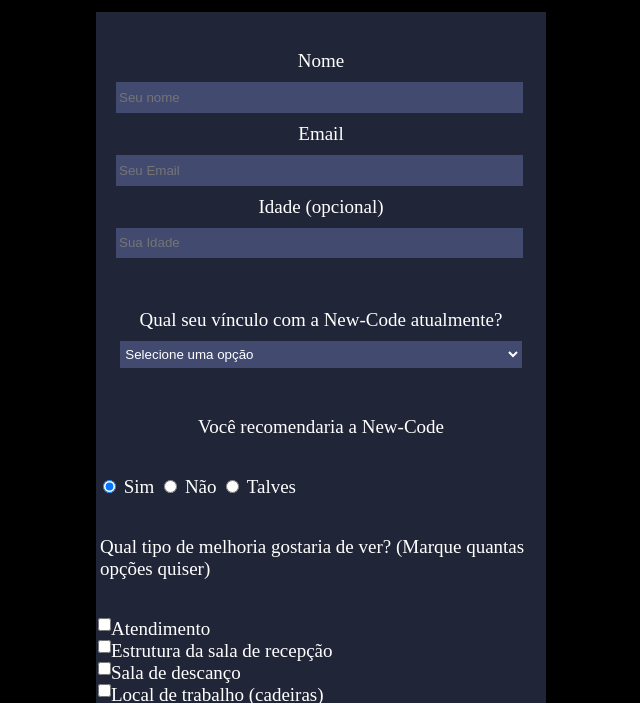
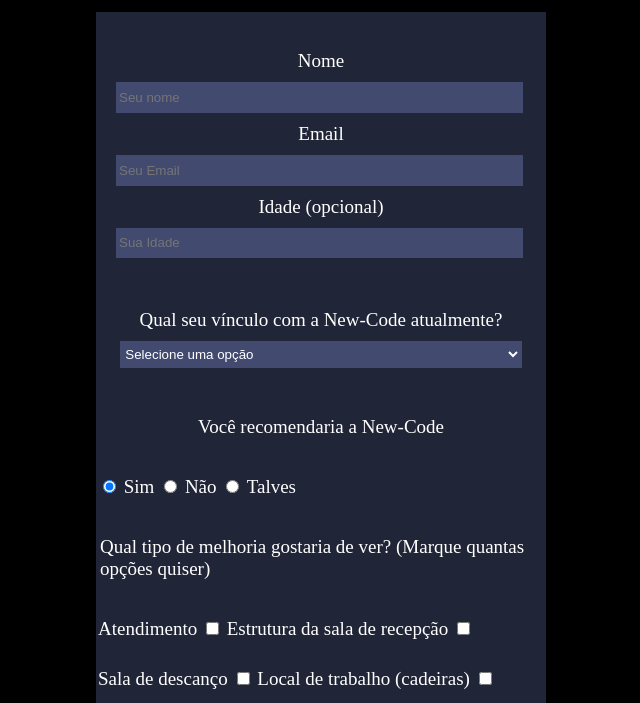
Before and after one commit to NewFabio/FreeCodeCamp, a plain HTML site: page Design_Responsivo_web/5_Projeto_Certificação/index.html in a window 1280 px wide. Shown: the part 94-797 px from the top of the page, without its empty margins (255-895 px from the left). Drawn offline with Linux system fonts and the light colour scheme; a web font is replaced by a local one.

Commit message:
correcao

```diff
--- a/Design_Responsivo_web/5_Projeto_Certificação/styles/styles.css
+++ b/Design_Responsivo_web/5_Projeto_Certificação/styles/styles.css
@@ -67,16 +67,12 @@ input, textarea, select {
 }
 
 #check label {
-    display: block;
+    content: "";
     font: 18px;
-    width: unset;
-    margin: 0 0.5em 0 0;
-}
-
-#check label input {
-    float: left;
-    margin: 0;
+    display: inline-block;
     vertical-align: middle;
+    height: 50px;
+    margin: 0 auto;
 }
 
 .coment {
```
